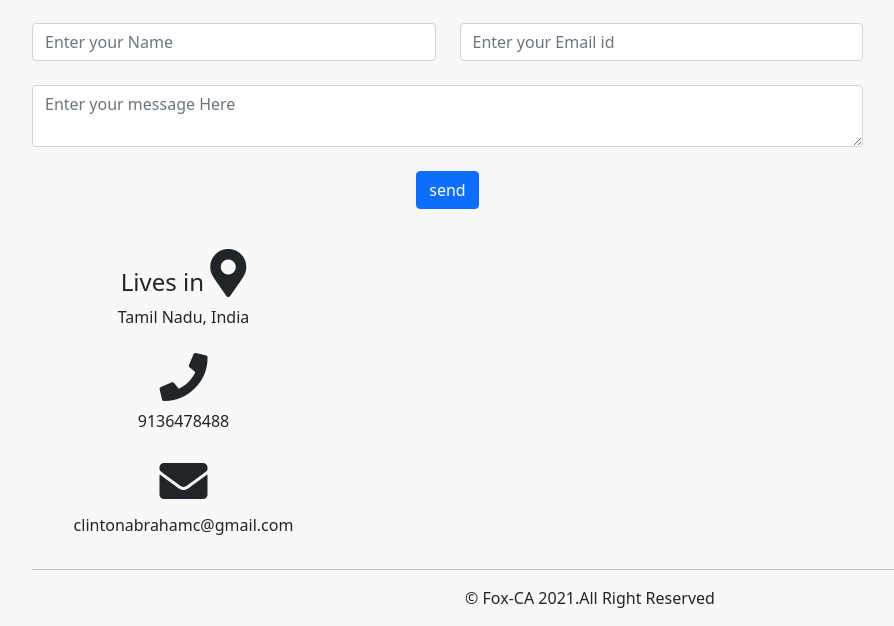
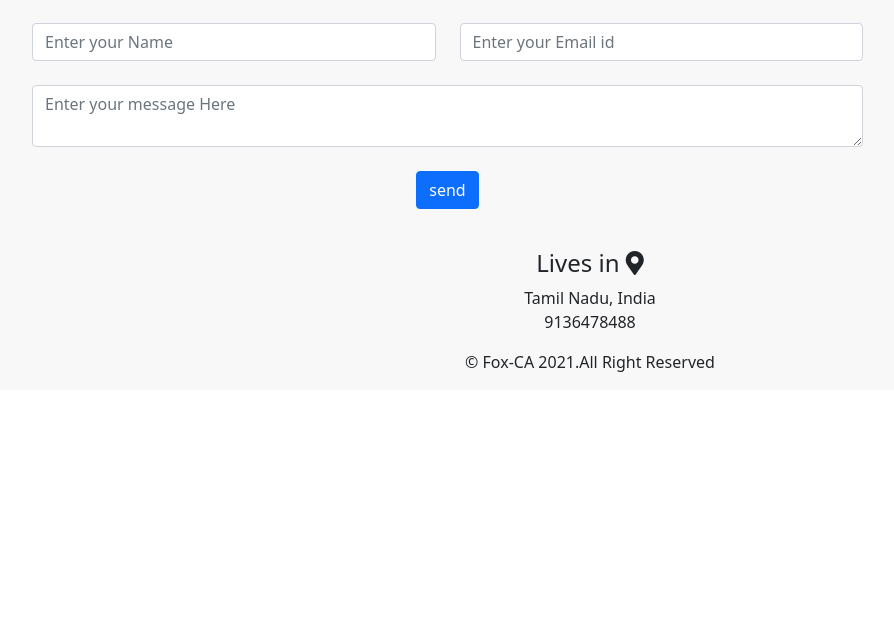
Before and after one commit to Franklin-Graham/Blog-CLINTON, a Django app: page / in a window 1280 px wide. Shown: the part 2333-2959 px from the top of the page, without its empty margins (50-944 px from the left). After the commit the page ends 2705 px from the top, so only its background shows below. Run offline with Django 3.2, Linux system fonts and the light colour scheme; data comes from the database, SQL or seed files in the repository; some libraries are stand-ins or nearby versions.

Commit message:
My first commit

```diff
--- a/templates/about.html
+++ b/templates/about.html
@@ -181,7 +181,7 @@ Download my CV(resume) here <a style="text-decoration:none;" href ="{{i.resume.u
         </div>
         <!--Grid column-->
 
-        <!--Grid column-->
+<!--        &lt;!&ndash;Grid column&ndash;&gt;-->
 <!--        <div class="col-md-3 text-center">-->
 <!--            <ul class="list-unstyled mb-0">-->
 <!--                <li><i class="fas fa-map-marker-alt fa-2x"></i>-->
@@ -206,15 +206,10 @@ Download my CV(resume) here <a style="text-decoration:none;" href ="{{i.resume.u
 <!--Section: Contact v.2-->
 
     <div class="card-body card_contact">
-<div class="col-12 col-sm-12 col-md-3 xol-lg-3">
-<h4>Lives in <i class="fas fa-map-marker-alt fa-2x"></i></h4>
-    <h7>Tamil Nadu, India</h7><br>
-<h4><i class="fas fa-phone mt-4 fa-2x"></i></h4>
-    <h7>{{i.contact_1}}</h7><br>
-<h4><i class="fas fa-envelope mt-4 fa-2x"></i></h4>
-    <h7>clintonabrahamc@gmail.com</h7>
-</div>
+<h4>Lives in <i class="fas fa-map-marker-alt fa-1x"></i></h4>
+    <h7>Tamil Nadu, India</h7> <br>
+    <h7>{{i.contact_1}}</h7>
     </div>
-<hr>
+
 </div>
 {% endfor %}
```
